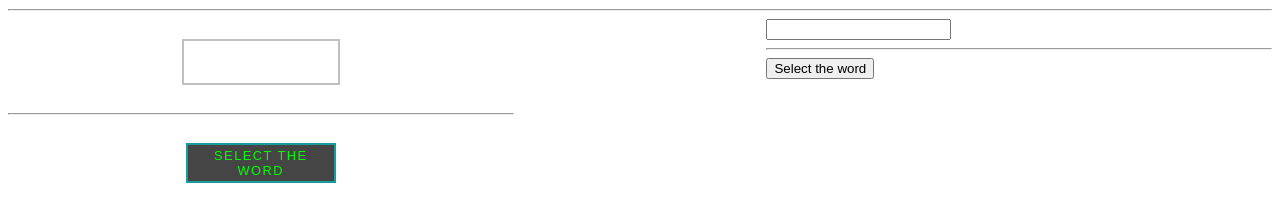
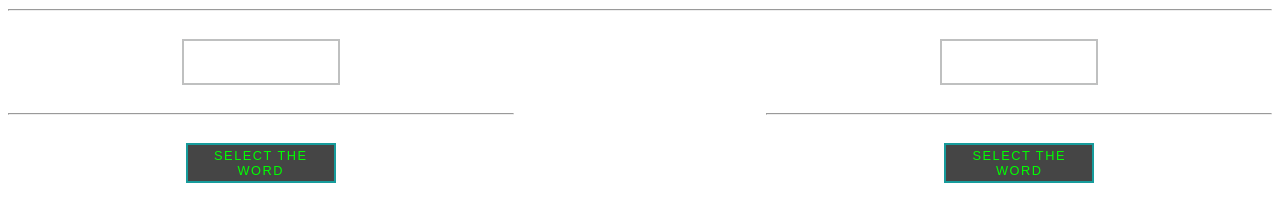
Before and after one commit to hajdarevicedin/Gallows, a plain HTML site: page index.html in a window 1280 px wide. Shown: the part 236-458 px from the top of the page. Drawn offline with Linux system fonts and the light colour scheme.

Commit message:
Designed right side of interface

```diff
--- a/style.css
+++ b/style.css
@@ -11,6 +11,7 @@ header {
 #right-part {
     width: 40%;
     float: right;
+    text-align: center;
 }
 
 #word-input1 {
@@ -63,3 +64,55 @@ header {
     justify-content: center;
     overflow: hidden;
   }
+
+  #letter-input1 {
+    display: inline-flex;
+    height: 40px;
+    width: 150px;
+    border: 2px solid #BFC0C0;
+    margin: 20px 20px 20px 20px;
+    color: rgb(24, 10, 85);
+    text-transform: uppercase;
+    text-decoration: none;
+    font-size: .8em;
+    letter-spacing: 1.5px;
+    align-items: center;
+    justify-content: center;
+    overflow: hidden;
+    font-size: 32px;
+    text-align: center;
+  }
+
+  #submit-letter-button1 {
+    display: inline-flex;
+    height: 40px;
+    width: 150px;
+    border: 2px solid rgb(23, 156, 156);
+    margin: 20px 20px 20px 20px;
+    color: #00FF00;
+    background-color: #454545;
+    text-transform: uppercase;
+    text-decoration: none;
+    font-size: .8em;
+    letter-spacing: 1.5px;
+    align-items: center;
+    justify-content: center;
+    overflow: hidden;
+  }
+
+  #submit-letter-button1:hover {
+      display: inline-flex;
+      height: 40px;
+      width: 150px;
+      border: 2px solid #454545;
+      margin: 20px 20px 20px 20px;
+      color: #00FF00;
+      background-color: rgb(16, 116, 116);
+      text-transform: uppercase;
+      text-decoration: none;
+      font-size: .8em;
+      letter-spacing: 1.5px;
+      align-items: center;
+      justify-content: center;
+      overflow: hidden;
+    }
```
